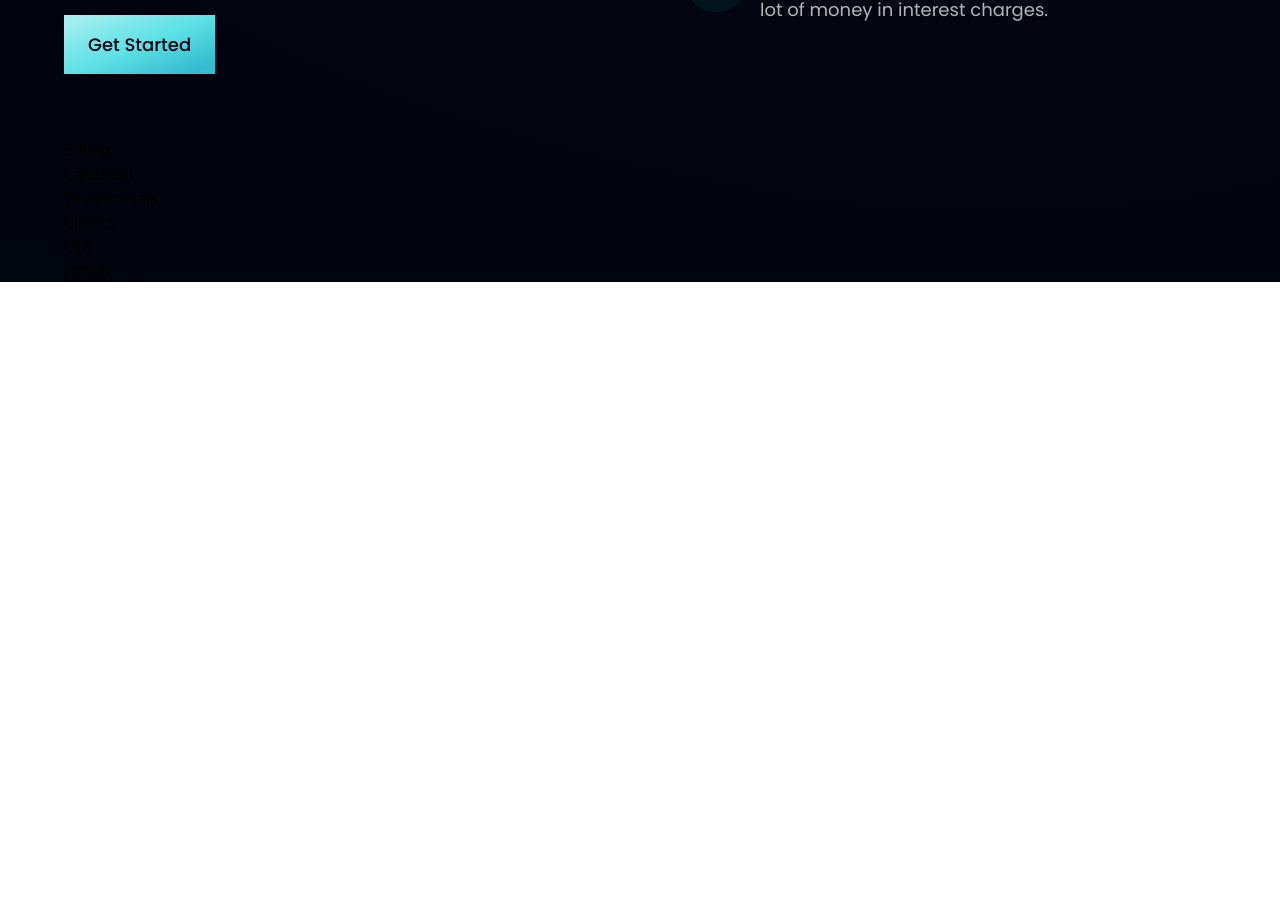
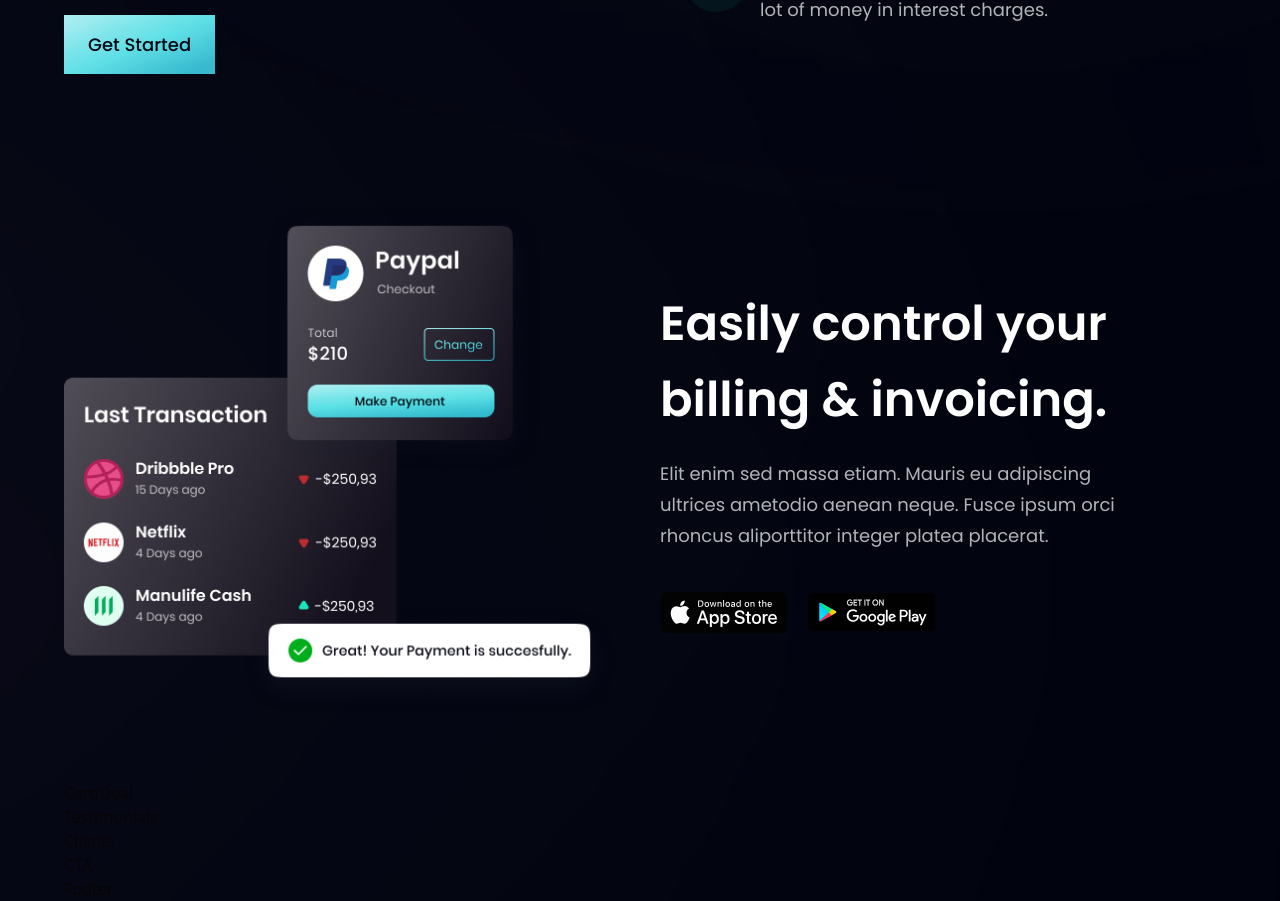
Before and after one commit to gabrowser/Hoo-Bank, a React (Vite) app: page / in a window 1280 px wide. Shown: the part 1408-2309 px from the top of the page. Before the commit the page ends 1690 px from the top, so only its background shows below. Built offline with nearby package versions, Linux system fonts and the light colour scheme.

Commit message:
Billing layout

```diff
--- a/src/components/Billing.jsx
+++ b/src/components/Billing.jsx
@@ -1,9 +1,24 @@
-import React from 'react'
+import { apple, bill, google } from '../assets';
+import styles, { layout } from '../style';
 
-const Billing = () => {
-  return (
-    <div>Billing</div>
-  )
-}
+const Billing = () => (
+   <section id="product" className={layout.sectionReverse}>
+      <div className={layout.sectionImgReverse}>
+         <img src={bill} alt="Billing" className="w-[100%] h-[100%] relative z-[5]" />
+
+         <div className="absolute z-[3] -left-1/2 top-0 w-[50%] h-[50%] rounded-full white__gradient" />
+         <div className="absolute z-[0] -left-1/2 bottom-0 w-[50%] h-[50%] rounded-full pink__gradient" />
+      </div>
+
+      <div className={layout.sectionInfo}>
+         <h2 className={styles.heading2}>Easily control your<br className="hidden sm:block"/> billing & invoicing.</h2>
+         <p className={`${styles.paragraph} max-w-[470px] mt-5`}>Elit enim sed massa etiam. Mauris eu adipiscing ultrices ametodio aenean neque. Fusce ipsum orci rhoncus aliporttitor integer platea placerat.</p>
+         <div className="flex flex-row flex-wrap mt-6 sm:mt-10">
+            <img src={apple} alt="apple_store" className="w-[128px] h-[42px] object-contain mr-5 cursor-pointer" />
+            <img src={google} alt="google_play" className="w-[128px] h-[42px] object-contain cursor-pointer" />
+         </div>
+      </div>
+   </section>
+)
 
 export default Billing
```
